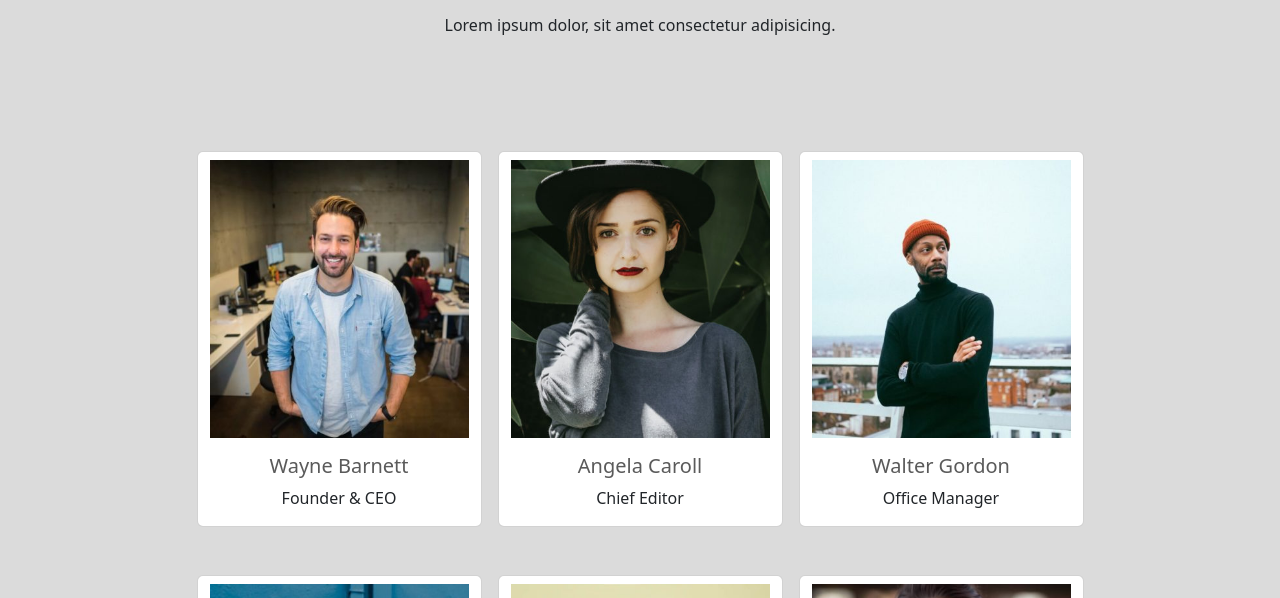
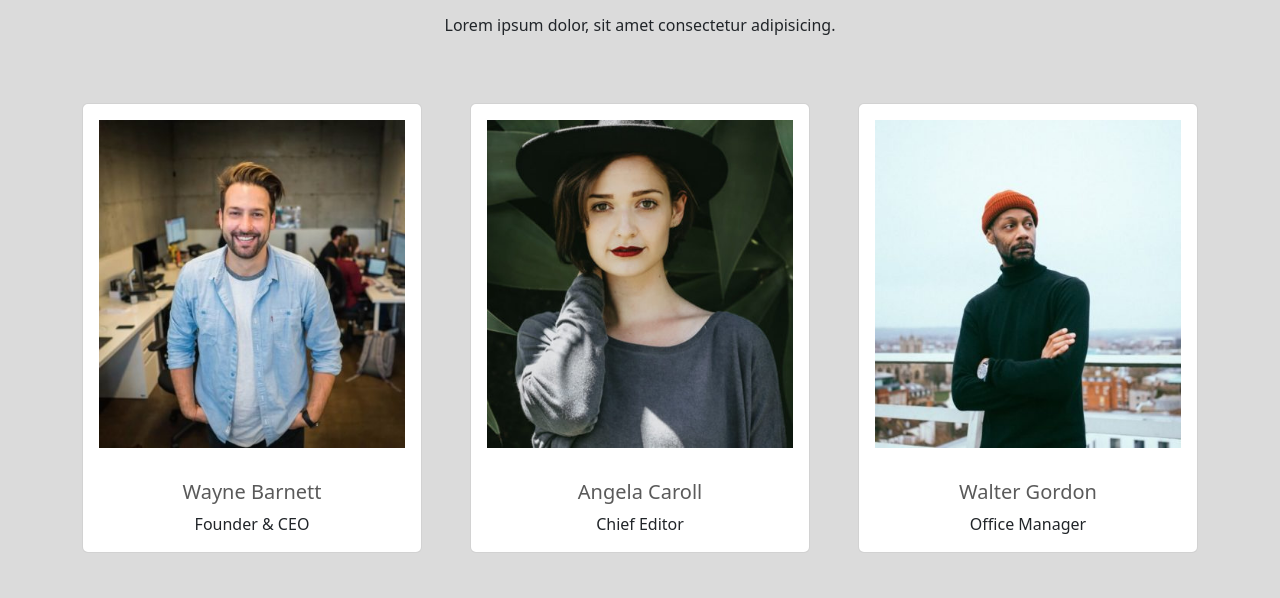
Before and after one commit to MarcoColloca/js-our-team, a plain HTML site: page index.html in a window 1280 px wide. Shown: the part 133-731 px from the top of the page. Drawn offline with nearby package versions, Linux system fonts and the light colour scheme.

Commit message:
Feat → added separet div for cols and cards

```diff
--- a/index.html
+++ b/index.html
@@ -19,7 +19,7 @@
     </header>
     <main>
         <div class="container">
-            <div class="row cards">
+            <div class="row cards g-5">
             </div>
         </div>
 
--- a/js/app.js
+++ b/js/app.js
@@ -9,13 +9,17 @@ function createBootstrapCard(cardName, cardRole, cardImg){
     const bootstrapCardBody = document.createElement('div')
     const bootstrapCardBodyTitle = document.createElement('h5')
     const bootstrapCardBodyText = document.createElement('p')
+    const bootstrapCol4 = document.createElement('div')
+
+    // Col-4
+    bootstrapCol4.classList.add('col-4')
 
     // Card
-    bootstrapCard.classList.add('card', 'col-3', 'gy-5', 'mx-2')
+    bootstrapCard.classList.add('card')
 
     // Card Img
     bootstrapCardImg.src = cardImg
-    bootstrapCardImg.classList.add('card-img-top', 'pt-2')
+    bootstrapCardImg.classList.add('card-img-top', 'p-3')
 
     // Card Body
     bootstrapCardBody.classList.add('card-body', 'text-center')
@@ -24,11 +28,14 @@ function createBootstrapCard(cardName, cardRole, cardImg){
     bootstrapCardBodyTitle.classList.add('card-title', 'text-gray')
     bootstrapCardBodyTitle.innerHTML = cardName
 
+    // Card Text
     bootstrapCardBodyText.classList.add('card-text')
     bootstrapCardBodyText.innerHTML = cardRole
 
-    // Card Title
-    cardsDOMElement.append(bootstrapCard)
+    // Card DOM Element
+
+    cardsDOMElement.append(bootstrapCol4)
+    bootstrapCol4.append(bootstrapCard)
     bootstrapCard.append(bootstrapCardImg, bootstrapCardBody)
     bootstrapCardBody.append(bootstrapCardBodyTitle, bootstrapCardBodyText)
 }
```
